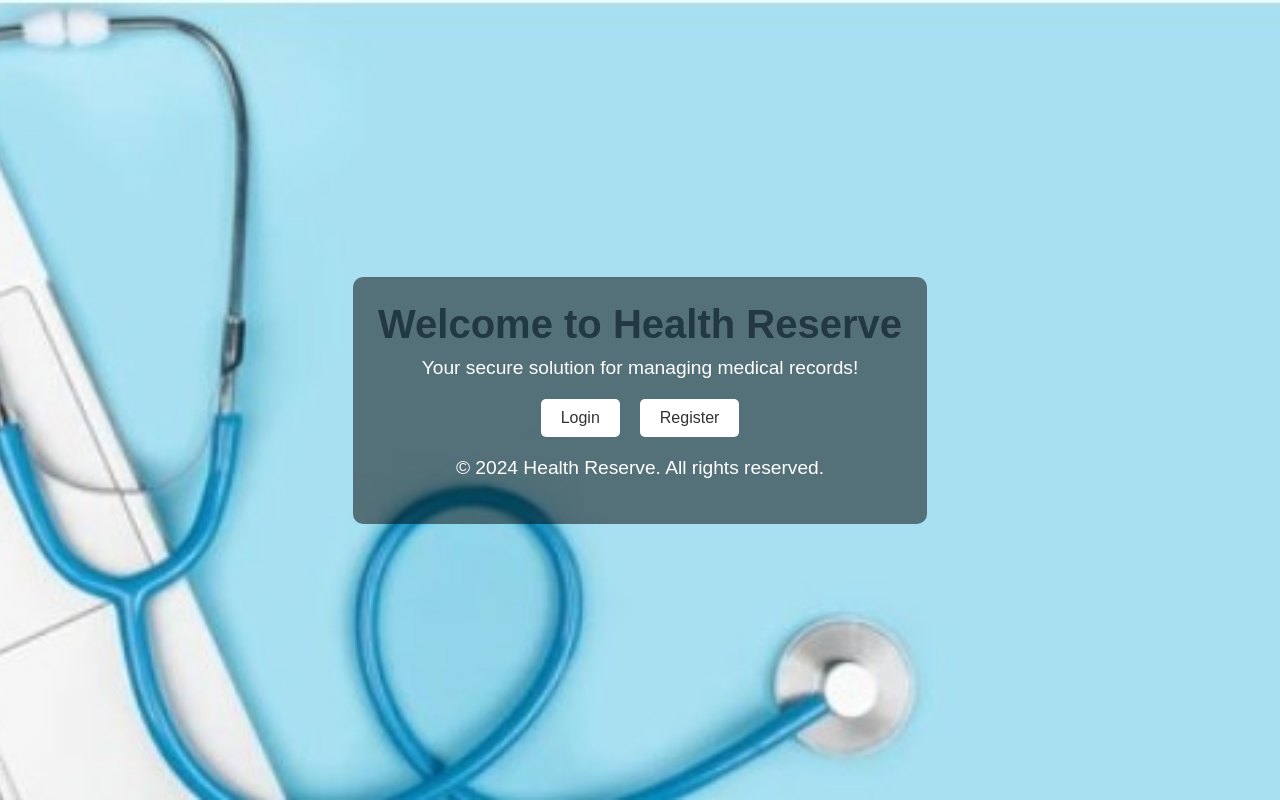
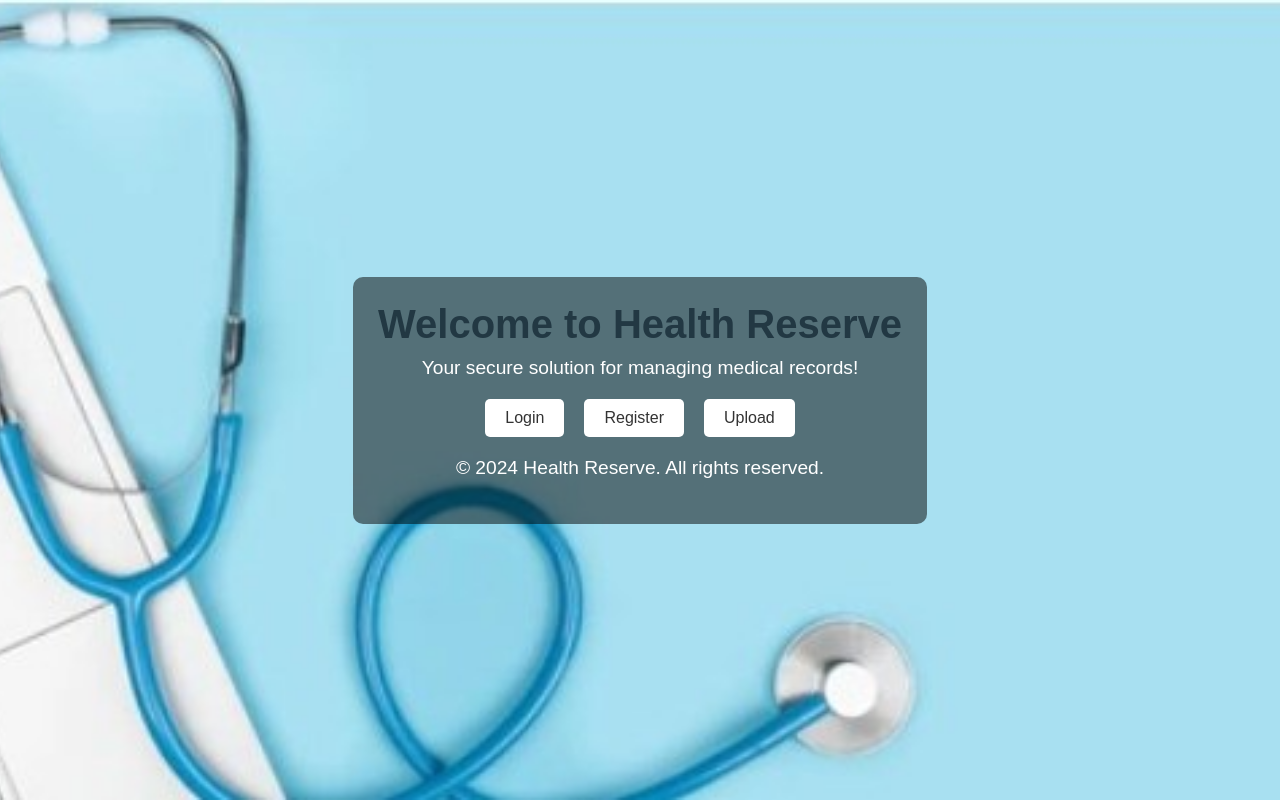
Before and after one commit to upes-open/OSoC-24-Health-Reserve, a React (Vite) app in the folder frontend/: page / in a window 1280 px wide. Built offline with nearby package versions, Linux system fonts and the light colour scheme.

Commit message:
Update Home.jsx

```diff
--- a/frontend/src/components/Home/Home.jsx
+++ b/frontend/src/components/Home/Home.jsx
@@ -13,6 +13,9 @@ const Home = () => {
   const handleRegisterClick = () => {
     navigate('/register'); // Adjust the path to your Register page
   };
+  const handleUploadClick = () => {
+    navigate('/upload'); // Adjust the path to your Register page
+  };
 
   return (
     <div className="home-container">
@@ -24,6 +27,7 @@ const Home = () => {
           <div className="button-row">
             <button className="button" onClick={handleLoginClick}>Login</button>
             <button className="button" onClick={handleRegisterClick}>Register</button>
+            <button className='button' onClick={handleUploadClick}>Upload</button>
           </div>
           <p className="copyright">© 2024 Health Reserve. All rights reserved.</p>
         </div>
```
